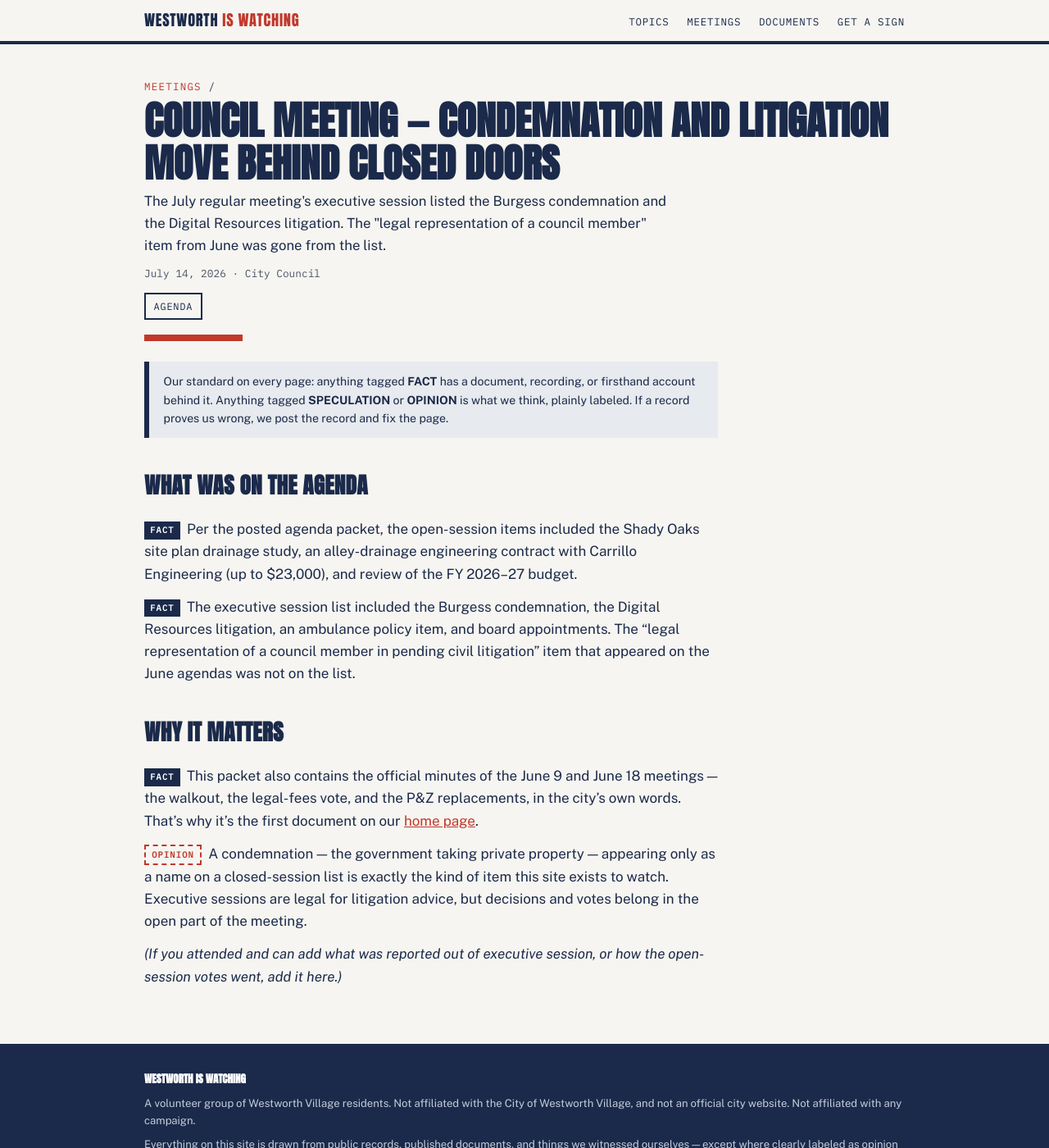
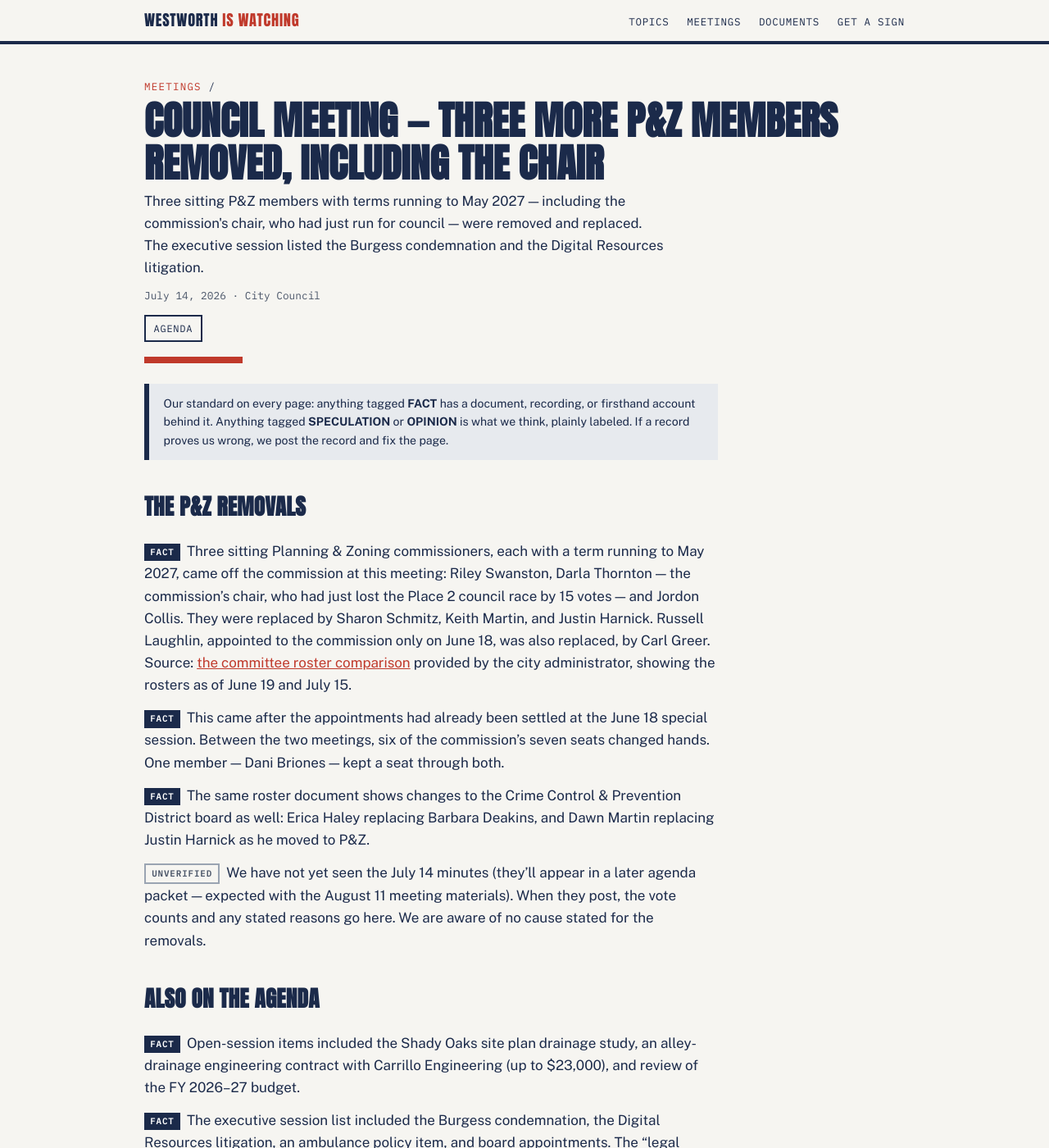
Before and after one commit to cvaughan28/westworth-is-watching, a Jekyll site: the page built from meetings/2026-07-14-council-meeting.md, in a window 1280 px wide and 1400 px high. Shown: the whole window at 82% size. Built offline with Jekyll 4.4.1, drawn with Linux system fonts in a browser that asks for light colours; some of the changed text lies outside the part shown.

Commit message:
Correct the P&Z timeline: June 18 appointments plus July 14 mid-term removals, with the roster document

```diff
--- a/meetings/2026-07-14-council-meeting.md
+++ b/meetings/2026-07-14-council-meeting.md
@@ -1,21 +1,31 @@
 ---
-title: Council meeting — condemnation and litigation move behind closed doors
+title: Council meeting — three more P&Z members removed, including the chair
 date: 2026-07-14
 meeting_type: City Council
-summary: The July regular meeting's executive session listed the Burgess condemnation and the Digital Resources litigation. The "legal representation of a council member" item from June was gone from the list.
+summary: Three sitting P&Z members with terms running to May 2027 — including the commission's chair, who had just run for council — were removed and replaced. The executive session listed the Burgess condemnation and the Digital Resources litigation.
 agenda_url: https://www.cityofwestworth.com/AgendaCenter/ViewFile/Agenda/_07142026-193
 ---
 
-## What was on the agenda
+## The P&Z removals
 
-FACT: Per the posted agenda packet, the open-session items included the Shady Oaks site plan drainage study, an alley-drainage engineering contract with Carrillo Engineering (up to $23,000), and review of the FY 2026–27 budget.
+FACT: Three sitting Planning &amp; Zoning commissioners, each with a term running to May 2027, came off the commission at this meeting: Riley Swanston, Darla Thornton — the commission's chair, who had just lost the Place 2 council race by 15 votes — and Jordon Collis. They were replaced by Sharon Schmitz, Keith Martin, and Justin Harnick. Russell Laughlin, appointed to the commission only on June 18, was also replaced, by Carl Greer. Source: [the committee roster comparison](/westworth-is-watching/files/committee-changes-june-july-2026.pdf) provided by the city administrator, showing the rosters as of June 19 and July 15.
+
+FACT: This came after the appointments had already been settled at the June 18 special session. Between the two meetings, six of the commission's seven seats changed hands. One member — Dani Briones — kept a seat through both.
+
+FACT: The same roster document shows changes to the Crime Control &amp; Prevention District board as well: Erica Haley replacing Barbara Deakins, and Dawn Martin replacing Justin Harnick as he moved to P&amp;Z.
+
+UNVERIFIED: We have not yet seen the July 14 minutes (they'll appear in a later agenda packet — expected with the August 11 meeting materials). When they post, the vote counts and any stated reasons go here. We are aware of no cause stated for the removals.
+
+## Also on the agenda
+
+FACT: Open-session items included the Shady Oaks site plan drainage study, an alley-drainage engineering contract with Carrillo Engineering (up to $23,000), and review of the FY 2026–27 budget.
 
 FACT: The executive session list included the Burgess condemnation, the Digital Resources litigation, an ambulance policy item, and board appointments. The "legal representation of a council member in pending civil litigation" item that appeared on the June agendas was not on the list.
 
 ## Why it matters
 
-FACT: This packet also contains the official minutes of the June 9 and June 18 meetings — the walkout, the legal-fees vote, and the P&amp;Z replacements, in the city's own words. That's why it's the first document on our [home page](/westworth-is-watching/#documents).
+FACT: P&amp;Z takes the first vote on every rezoning request in the village — including any return of the [Trinity Terrace rezoning](/westworth-is-watching/topics/trinity-terrace/).
 
-OPINION: A condemnation — the government taking private property — appearing only as a name on a closed-session list is exactly the kind of item this site exists to watch. Executive sessions are legal for litigation advice, but decisions and votes belong in the open part of the meeting.
+OPINION: Removing a commission's chair mid-term, weeks after she ran against an incumbent, under an agenda item residents had no reason to read as removals — and a condemnation appearing only as a name on a closed-session list — are exactly the kinds of items this site exists to watch.
 
 *(If you attended and can add what was reported out of executive session, or how the open-session votes went, add it here.)*
```
Also changed, not shown: index.html (+9 -4 lines), meetings/2026-06-18-special-session.md (+6 -4 lines), topics/planning-and-zoning.md (+8 -6 lines), 1 other file.
